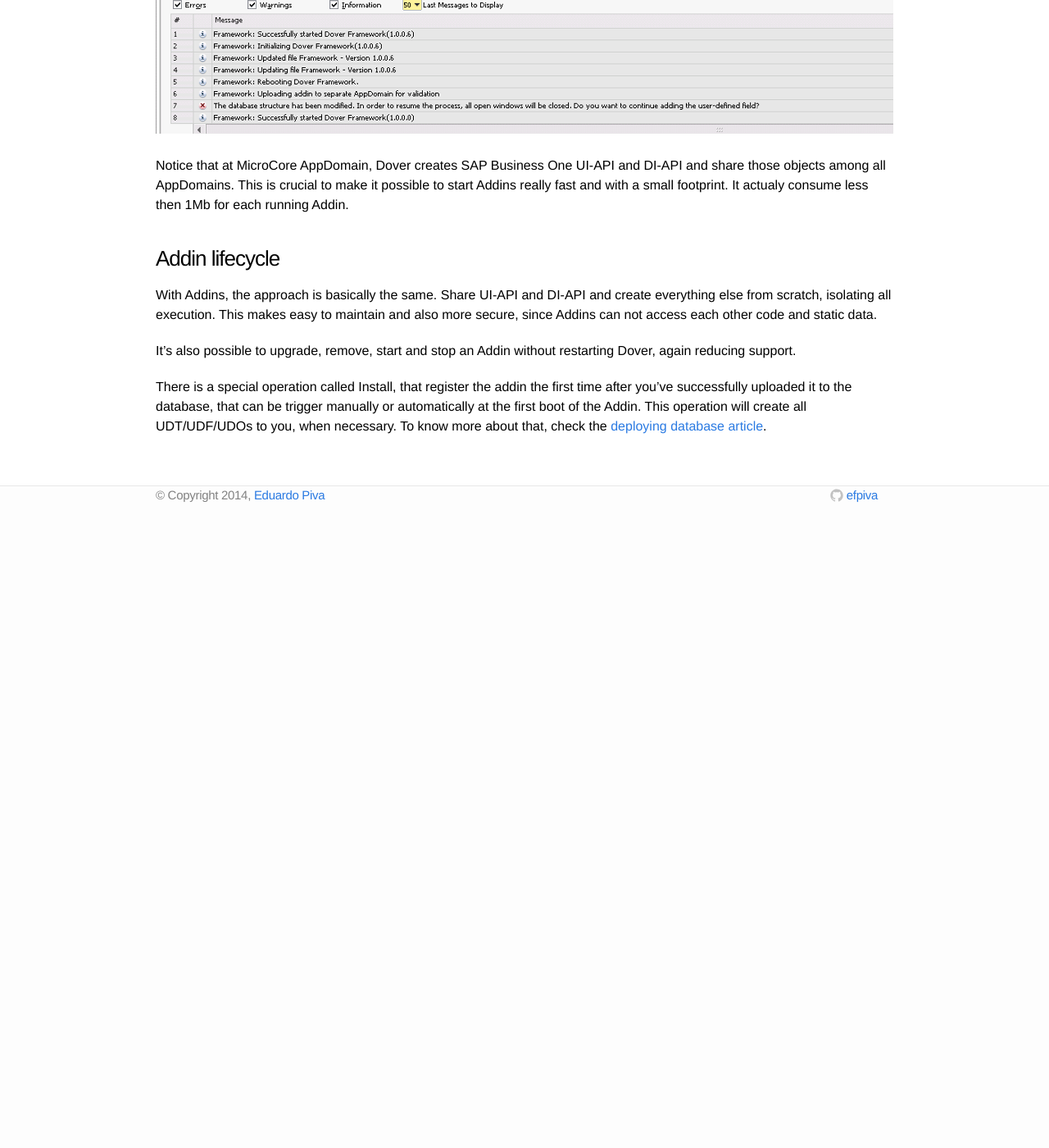
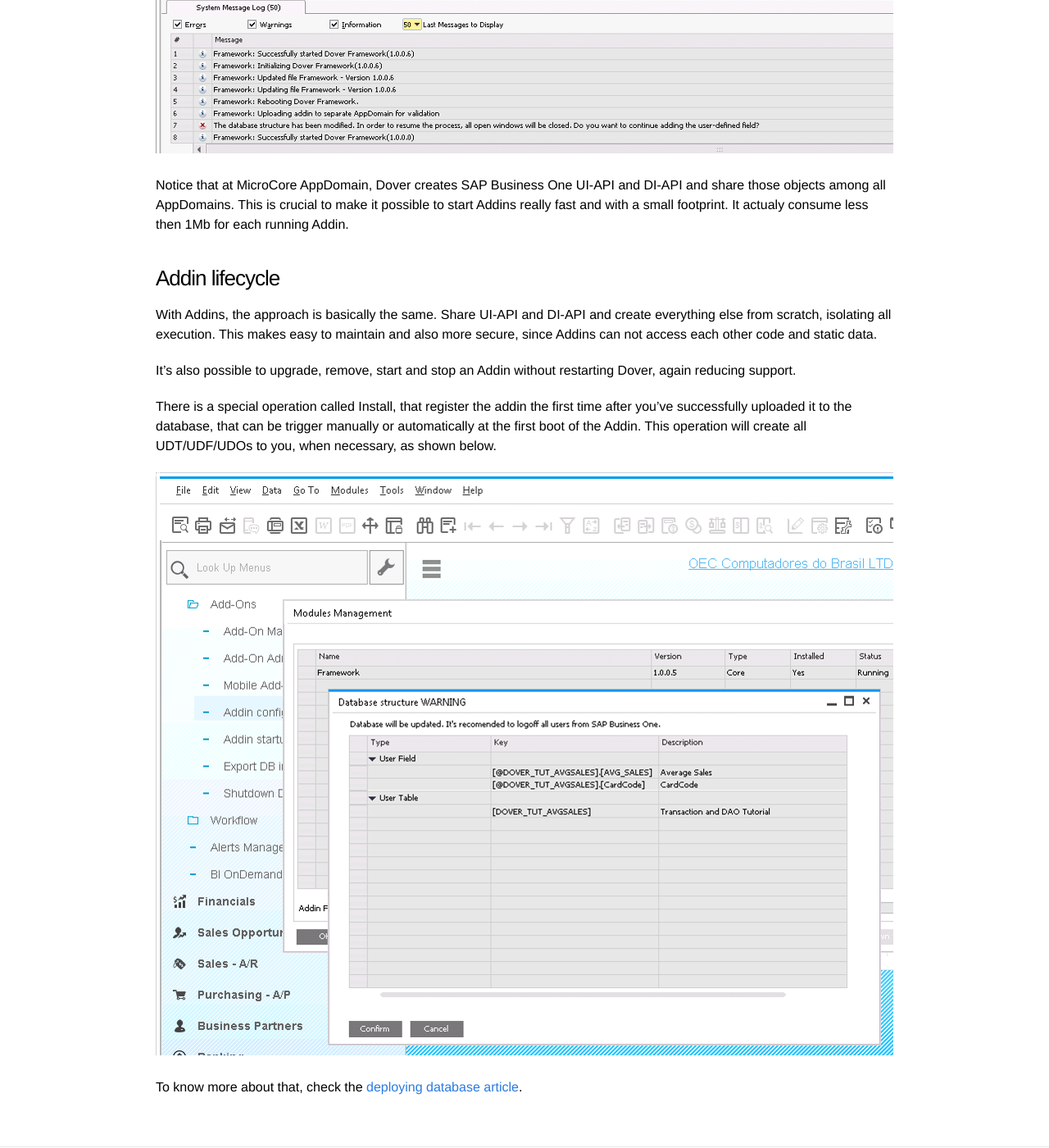
Before and after one commit to efpiva/efpiva.github.io, a Jekyll site: the page built from _posts/2014-08-17-lifecycle-explained.markdown, in a window 1280 px wide and 1400 px high, scrolled down 2896 px. Shown: the whole window at 82% size. Built offline with Jekyll 4.4.1, drawn with Linux system fonts in a browser that asks for light colours; before the commit the page ends 3526 px from its top, so only the background shows below that.

```diff
--- a/_posts/2014-08-17-lifecycle-explained.markdown
+++ b/_posts/2014-08-17-lifecycle-explained.markdown
@@ -11,8 +11,8 @@ Dover support multiple addins running directly from the database you're running
 
 Dover allways start from the database installed DLLs. This means that you can upgrade Dover without upgrading the addon. The main benefits from this approach is:
 
-* Reduced downtime because no addon upgrade is needed
-* Easy to create test environments for support. Just restore the database and you're done with all correct versions.
+* **Reduced downtime because no addon upgrade is needed**
+* **Easy to create test environments for support. Just restore the database and you're done with all correct versions.**
 
 How is this even possible? At Addon startup dover runs a MicroBoot procedure that read all information from database and store it on %APPDATA%\Dover\SERVER-DBNAME, if they do not exists there or if it's outdated. After that, all code is executed from that location with the database version, including Addin registration and startup.
 
@@ -34,4 +34,8 @@ With Addins, the approach is basically the same. Share UI-API and DI-API and cre
 
 It's also possible to upgrade, remove, start and stop an Addin without restarting Dover, again reducing support.
 
-There is a special operation called Install, that register the addin the first time after you've successfully uploaded it to the database, that can be trigger manually or automatically at the first boot of the Addin. This operation will create all UDT/UDF/UDOs to you, when necessary. To know more about that, check the [deploying database article]( {{ site.url }}/articles/2004/08/16/deploying-database ).
+There is a special operation called Install, that register the addin the first time after you've successfully uploaded it to the database, that can be trigger manually or automatically at the first boot of the Addin. This operation will create all UDT/UDF/UDOs to you, when necessary, as shown below.
+
+![Database change warning]({{ site.url }}/images/deploying-database/dbwarn.png)
+
+To know more about that, check the [deploying database article]( {{ site.url }}/articles/2014/08/16/deploying-database ).
```
